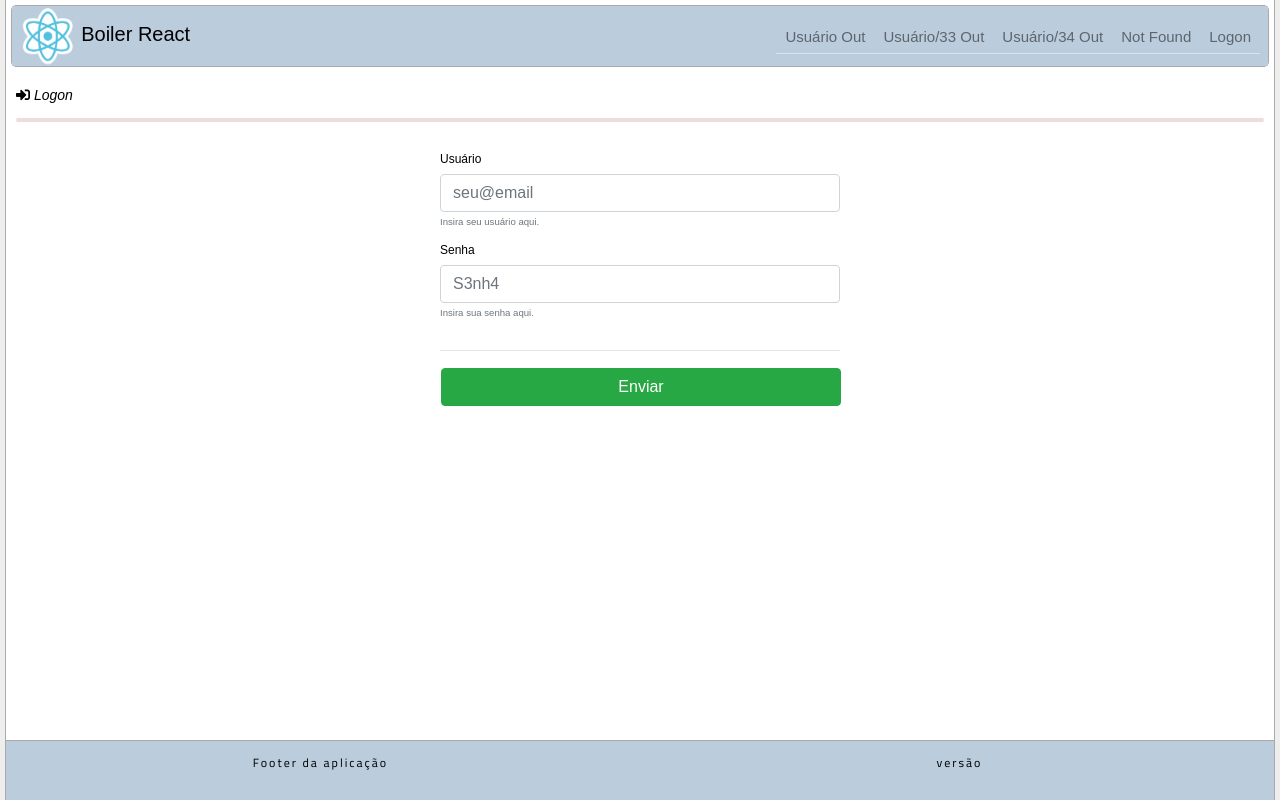
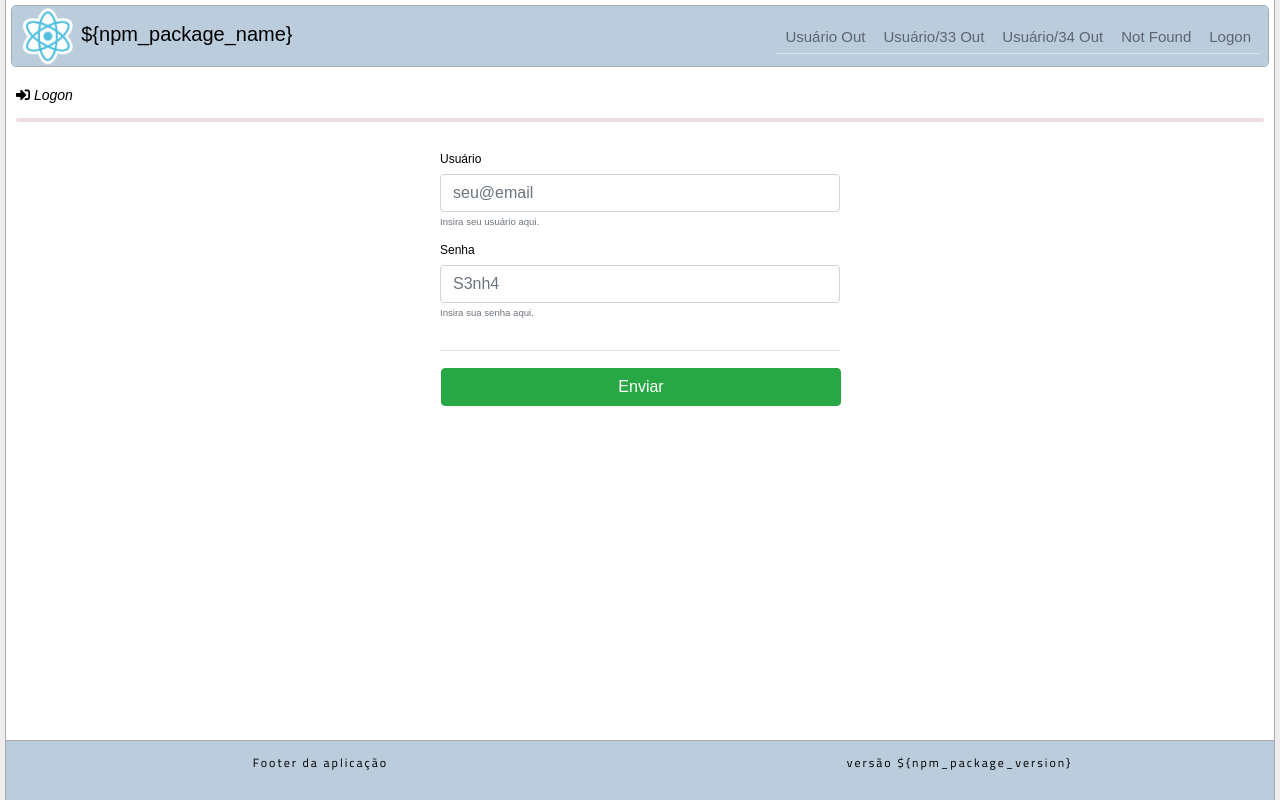
Before and after one commit to Mariede/boiler-react, a React (Create React App) app: page /logon in a window 1280 px wide. Before the commit this address had no page. Built offline with nearby package versions, Linux system fonts and the light colour scheme; a web font is replaced by a local one.

Commit message:
name e version do package.json exibidos em Header / Footer respectivamente, em qualquer ambiente (prod, dev, test); Arquivo com as regras em formValidator movida para pasta filho "/rules"; eslint;

```diff
--- a/jsconfig.json
+++ b/jsconfig.json
@@ -1,6 +1,6 @@
 {
   "compilerOptions": {
-    "baseUrl": "src"
+    "baseUrl": "./src"
   },
   "include": ["src"]
 }
--- a/src/components/_common/Footer/Footer.js
+++ b/src/components/_common/Footer/Footer.js
@@ -12,7 +12,7 @@ const Footer = () => (
 					Footer da aplicação
 				</Col>
 				<Col md={ 6 }>
-					versão
+					versão { (process.env.REACT_APP_VERSION || 'N/D') }
 				</Col>
 			</Row>
 		</Container>
--- a/src/components/_common/Header/Header.js
+++ b/src/components/_common/Header/Header.js
@@ -27,7 +27,7 @@ const Header = props => {
 		<header id="header">
 			<Container fluid="md">
 				<Navbar expand="md" className="navbar-local" light>
-					<NavbarBrand tag={ Link } to="/" className="color-brand"><img src={ imgLogo } alt="logo" className="img-logo" /> Boiler React</NavbarBrand>
+					<NavbarBrand tag={ Link } to="/" className="color-brand"><img src={ imgLogo } alt="logo" className="img-logo" />{ (process.env.REACT_APP_NAME ? ` ${process.env.REACT_APP_NAME}` : '') }</NavbarBrand>
 					<NavbarToggler onClick={ toggleHeaderContent } />
 					{
 						props.isLogged !== undefined ? (
--- a/src/components/_common/Header/MenuContent/MenuContent.js
+++ b/src/components/_common/Header/MenuContent/MenuContent.js
@@ -33,7 +33,7 @@ const MenuContent = props => {
 
 							<DropdownMenu>
 								<DropdownItem header>
-									<i>Selecione a opção desejada</i>
+									<em>Selecione a opção desejada</em>
 								</DropdownItem>
 
 								<DropdownItem>
--- a/src/helpers/formValidator/formValidator.js
+++ b/src/helpers/formValidator/formValidator.js
@@ -1,4 +1,4 @@
-import validator from './validator'; // Motor de validacao (copiado do boiler-server)
+import validator from './rules/validator'; // Motor de validacao (copiado do boiler-server)
 
 import './formValidator.css';
 
@@ -161,7 +161,7 @@ const formValidator = {
 							Motor de validacao
 								-> Novos tipos de regras sao acopladas aqui, interfaceando o arquivo validator.js
 									- nome da regra no front-end aqui
-									- validacao no arquivo validator.js (mesmo do boiler-server)
+									- validacao no arquivo /rules/validator.js (mesmo do boiler-server)
 							*/
 							if (!elOptional || elValue !== '') {
 								Array.from(e.rules).forEach(
```
Also changed, not shown: .eslintrc.json, src/helpers/formValidator/rules/validator.js (renamed from src/helpers/formValidator/validator.js), 1 other file (tests, documents, lock files or other folders).
